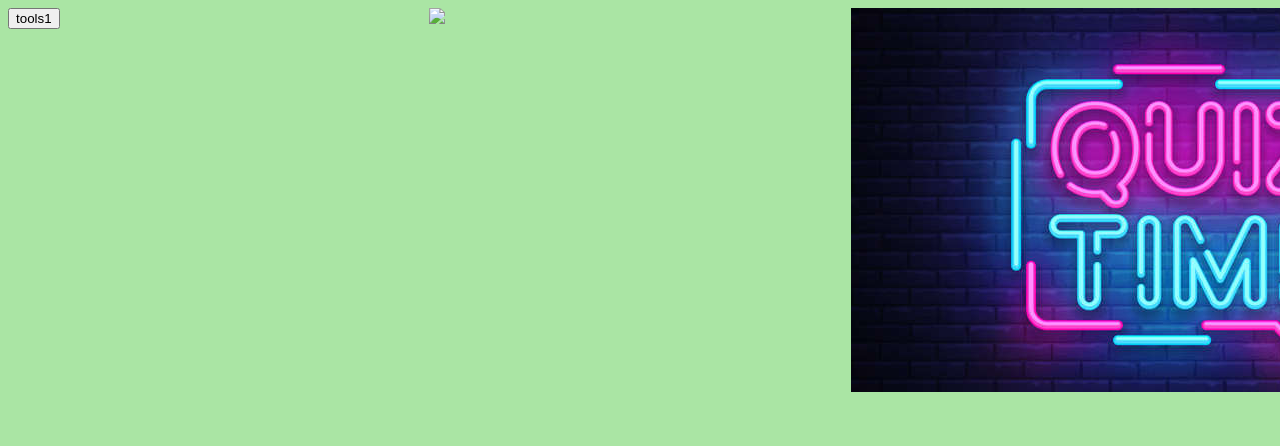
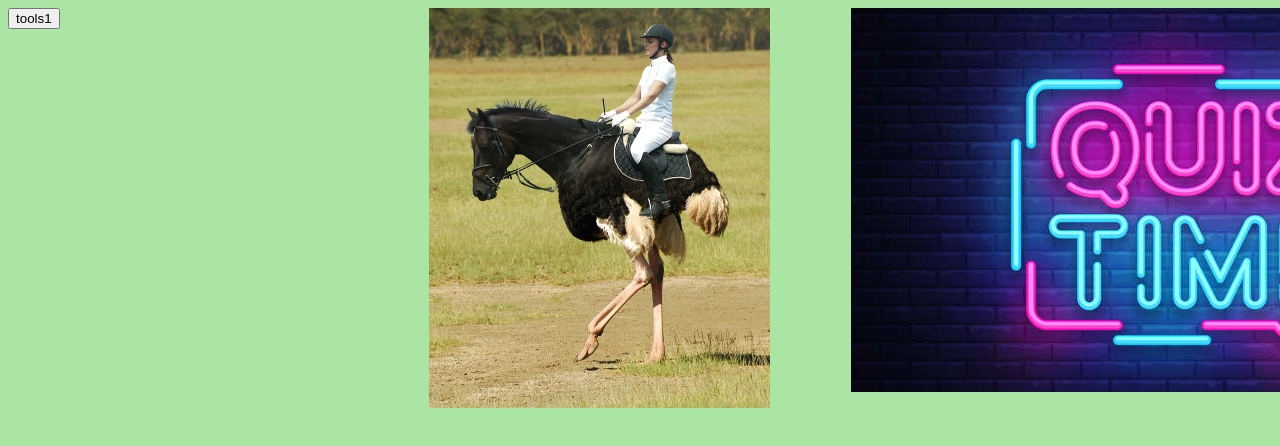
Before and after one commit to isweardownonmynansgrave/isweardownonmynansgrave.github.io, a plain HTML site: page index.html in a window 1280 px wide. Shown: the top 446 px of the page. Drawn offline with Linux system fonts and the light colour scheme.

Commit message:
Update index.html

```diff
--- a/index.html
+++ b/index.html
@@ -12,7 +12,7 @@
       </div>
 			 <div class="tripleCore">
 
-        <img src="riding_on_a_horstrich_by_mceric.jpg" style="height: 400px">
+        <img src="/m/riding_on_a_horstrich_by_mceric.jpg" style="height: 400px">
       </div>
       		<div class="tripleCore">
        		<a href="/quiz/quiz1.html"><img src="/quiz.jpg"></a>
```
